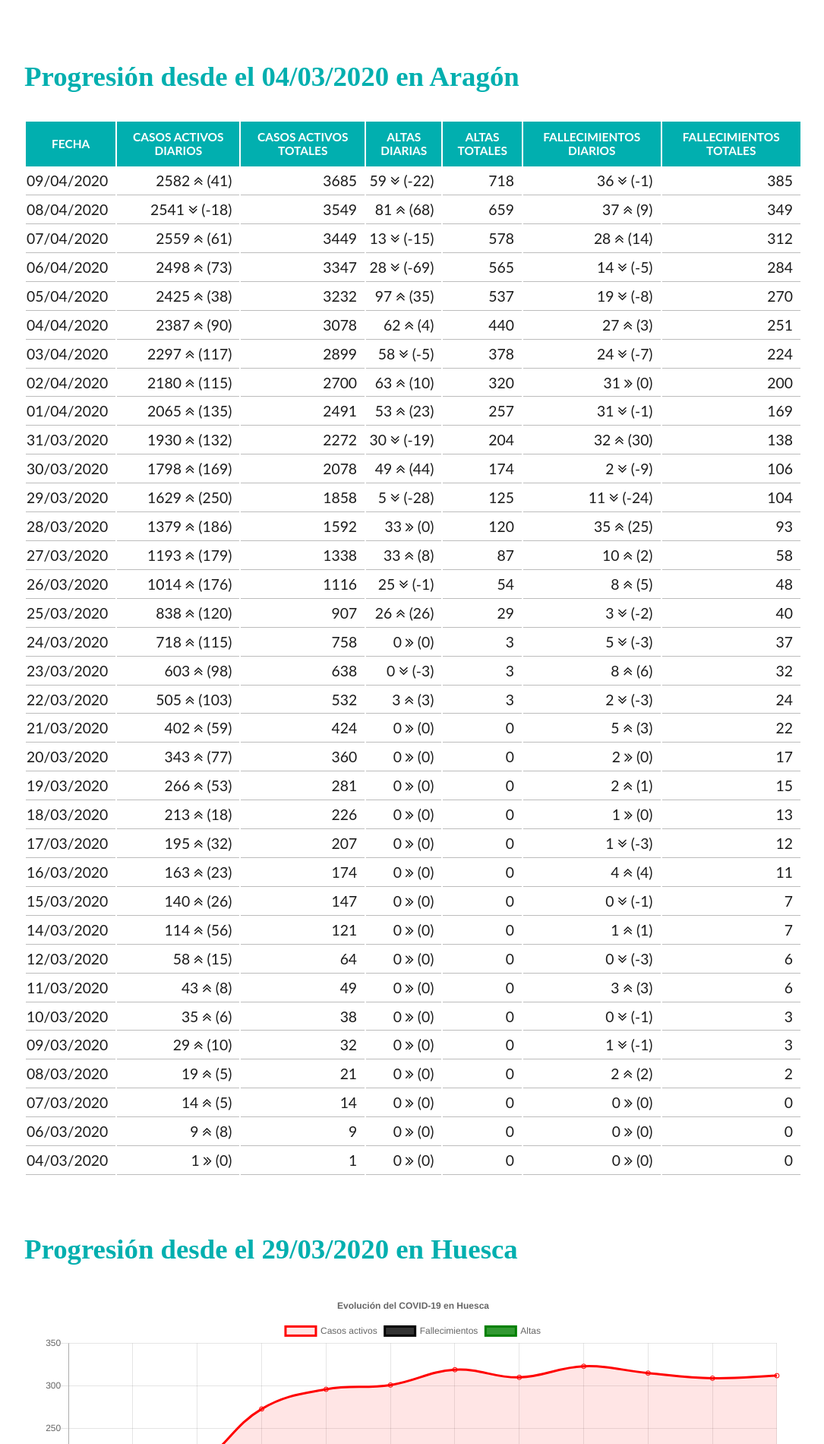
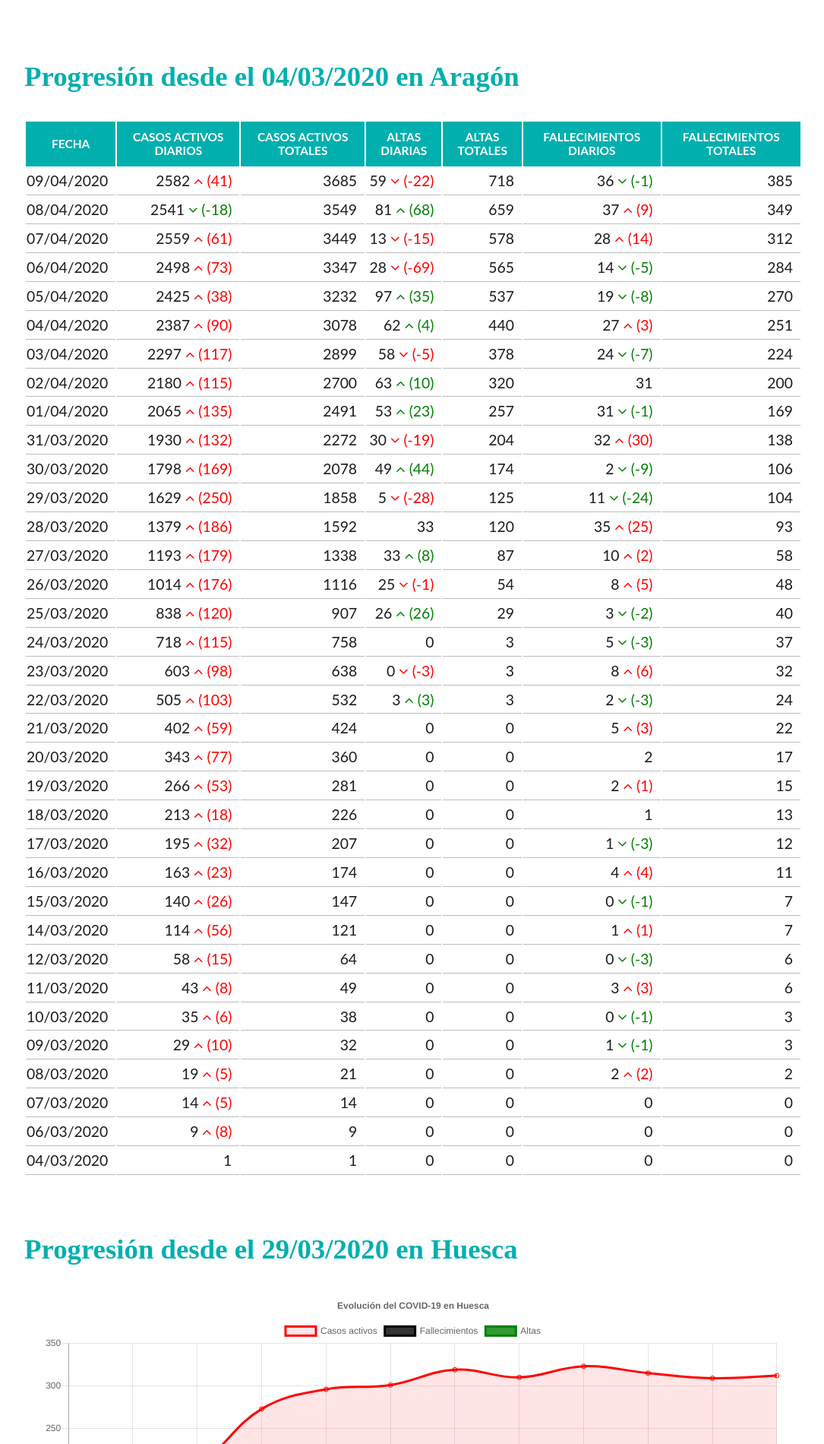
Before and after one commit to danilat/covid-19-aragon, a Jekyll site: the page built from index.html, in a window 1280 px wide. Shown: the part 1069-2969 px from the top of the page at 76% size, without its empty margins (96-1181 px from the left). Built offline with Jekyll 4.4.1, drawn with Linux system fonts in a browser that asks for light colours; comment, search, counter and statistics services are not loaded; some of the changed text lies outside the part shown.

Commit message:
Adding colors for positive or negative tendencies in the tables

```diff
--- a/_includes/table.html
+++ b/_includes/table.html
@@ -12,9 +12,9 @@
   {% for case in cases %}
   <tr>
     <td>{{ case.fecha }}</td>
-    <td>{{ case.confirmados_activos }} {% include tendency.html difference=case.diferencia_confirmados_activos %}</td>
+    <td>{{ case.confirmados_activos }} {% include tendency.html difference=case.diferencia_confirmados_activos increase_is_positive=false %}</td>
     <td>{{ case.casos_confirmados }}</td>
-    <td>{{ case.altas_dia }} {% include tendency.html difference=case.diferencia_altas_dia %}</td>
+    <td>{{ case.altas_dia }} {% include tendency.html difference=case.diferencia_altas_dia increase_is_positive=true%}</td>
     <td>{{ case.altas }}</td>
     <td>{{ case.fallecimientos_dia }} {% include tendency.html difference=case.diferencia_fallecimientos_dia %}</td>
     <td>{{ case.fallecimientos }}</td>
--- a/_includes/tendency.html
+++ b/_includes/tendency.html
@@ -1,12 +1,22 @@
 {% assign difference = include.difference | plus: 0 %}
-{%if difference > 0 ) %}
-{% assign direction = "up" %}
-{% elsif 0 > difference %}
-{% assign direction = "down" %}
-{% else %}
-{% assign direction = "right" %}
+{%if difference != 0 %}
+  {%if difference > 0 %}
+    {% assign direction = "up" %}
+    {%if include.increase_is_positive %}
+      {% assign class_name = "positive"%}
+    {% else %}
+      {% assign class_name = "negative"%}
+    {% endif %}
+  {% elsif 0 > difference %}
+    {% assign direction = "down" %}
+    {%if include.increase_is_positive %}
+      {% assign class_name = "negative"%}
+      {% else %}
+      {% assign class_name = "positive"%}
+    {% endif %}
+  {% endif %}
+  <span class="{{class_name}}">
+  <i class="fa fa-angle-{{direction}}"></i>
+  ({{ include.difference }})
+  </span>
 {% endif %}
-
-<link rel="stylesheet" href="https://cdnjs.cloudflare.com/ajax/libs/font-awesome/4.7.0/css/font-awesome.min.css">
-<i class="fa fa-angle-double-{{direction}}"></i>
-<span class="">({{ include.difference }})</span>
--- a/index.html
+++ b/index.html
@@ -22,6 +22,12 @@ layout: default
             <li>Total de habitantes en Aragón <b>{{ last_day.total_personas}}</b>. </li>
           </ul>
         </div>
+
+        <style>
+          .negative{ color: red;}
+          .positive{ color: green;}
+        </style>
+        <link rel="stylesheet" href="https://cdnjs.cloudflare.com/ajax/libs/font-awesome/4.7.0/css/font-awesome.min.css">
 
         {% assign initial_day = site.data.coronavirus_cases | first %}
         <h2>Progresión desde el {{ initial_day.fecha }} en Aragón</h2>
```
